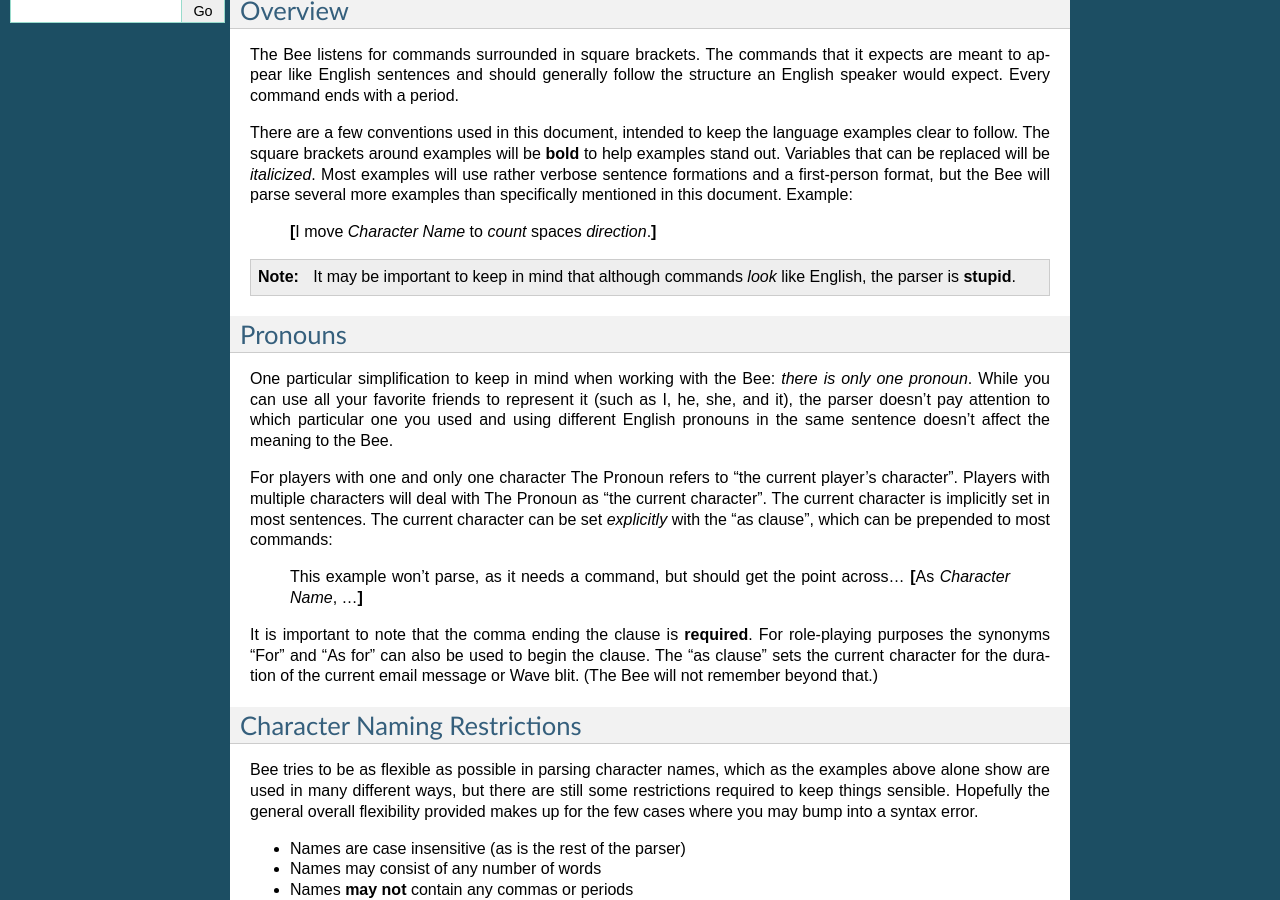
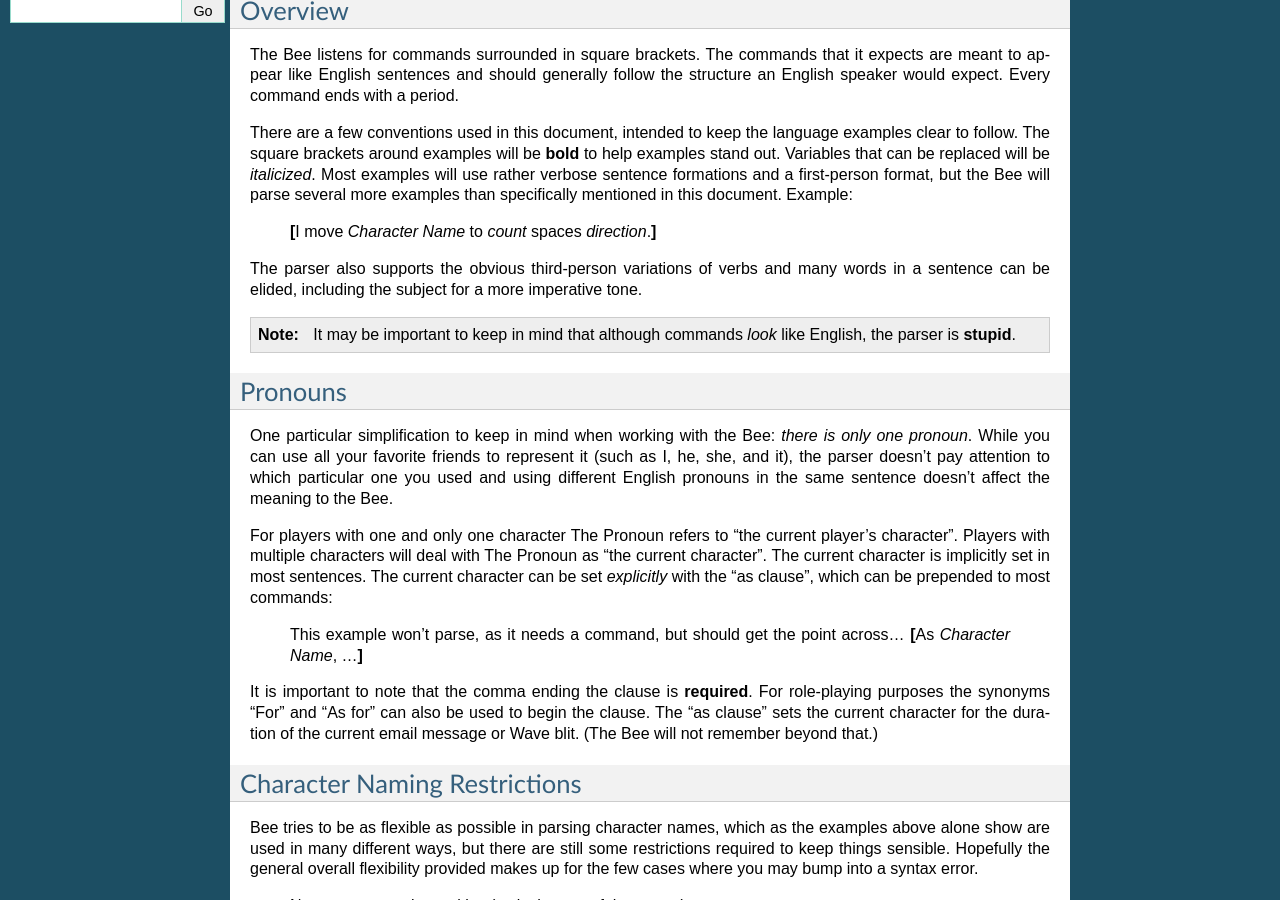
Before and after one commit to WorldMaker/madiolahb, a Sphinx documentation site: the page built from docs/source/language.rst, in a window 1280 px wide and 900 px high, scrolled down 414 px. Built offline with Sphinx 7.4.7, drawn with Linux system fonts in a browser that asks for light colours.

Commit message:
Overview the variations accepted by the parser

```diff
--- a/docs/source/language.rst
+++ b/docs/source/language.rst
@@ -29,6 +29,10 @@ formations and a first-person format, but the Bee will parse several
 more examples than specifically mentioned in this document. Example:
 
    **[**\ I move *Character Name* to *count* spaces *direction*.\ **]**
+
+The parser also supports the obvious third-person variations of verbs
+and many words in a sentence can be elided, including the subject for
+a more imperative tone.
 
 .. note::
 
```
